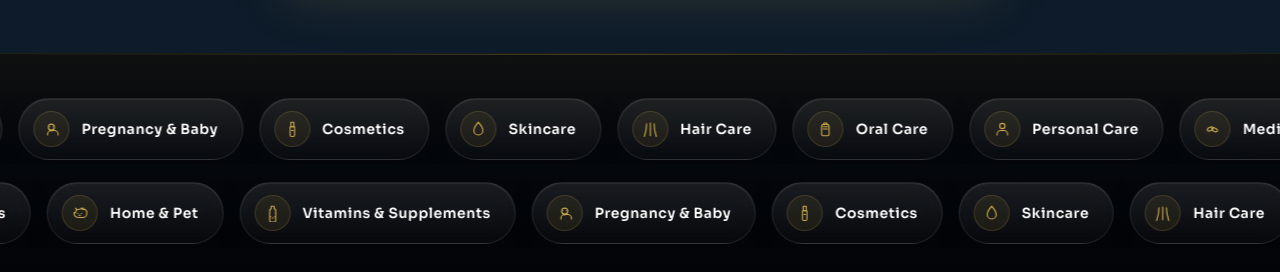
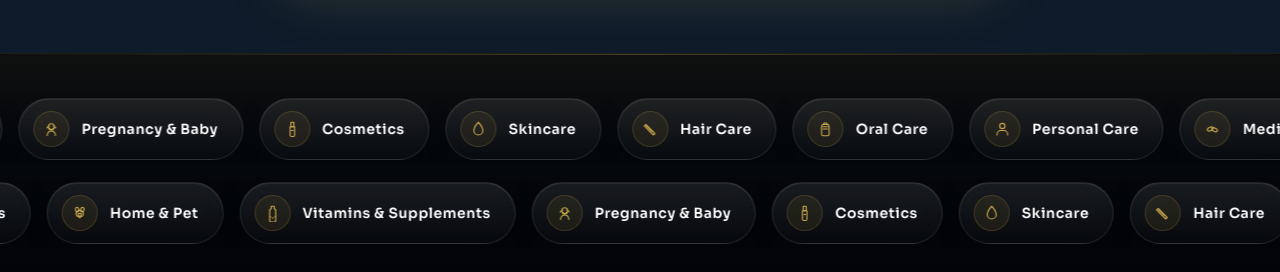
Before and after one commit to galaxrx/galaxrx-marketplace, a Next.js app: page / in a window 1280 px wide. Shown: the part 1400-1672 px from the top of the page. Built offline with nearby package versions, Linux system fonts and the light colour scheme; no server answers.

Commit message:
Category marquee: clearer dog and baby icons, restore comb for hair

```diff
--- a/components/landing/CategoryMarquee.tsx
+++ b/components/landing/CategoryMarquee.tsx
@@ -14,14 +14,15 @@ function IconBottlePills({ className }: { className?: string }) {
   );
 }
 
-/** Pregnancy & Baby — baby */
+/** Pregnancy & Baby — baby (big head, arms, swaddle) */
 function IconBaby({ className }: { className?: string }) {
   return (
     <svg className={className} viewBox="0 0 24 24" fill="none" stroke="currentColor" strokeWidth={SW} aria-hidden>
-      <ellipse cx="12" cy="9.5" rx="4" ry="4" />
-      <path strokeLinecap="round" strokeLinejoin="round" d="M7 20v-1a5 5 0 0 1 5-5h4a5 5 0 0 1 5 5v1" />
-      <path strokeLinecap="round" d="M9.5 9h.01M14.5 9h.01" />
-      <path strokeLinecap="round" strokeLinejoin="round" d="M10 12.5a2 2 0 0 0 4 0" />
+      <circle cx="12" cy="9" r="4" />
+      <path strokeLinecap="round" strokeLinejoin="round" d="M8 9L6 10.5M16 9l2 1.5" />
+      <path strokeLinecap="round" d="M9.5 8h.01M14.5 8h.01" />
+      <path strokeLinecap="round" strokeLinejoin="round" d="M10 11a2 2 0 0 0 4 0" />
+      <path strokeLinecap="round" strokeLinejoin="round" d="M6.5 20.5c0-3.5 2.8-6 5.5-6s5.5 2.5 5.5 6" />
     </svg>
   );
 }
@@ -49,13 +50,12 @@ function IconDroplet({ className }: { className?: string }) {
   );
 }
 
-/** Hair care — hair strands */
-function IconHair({ className }: { className?: string }) {
+/** Hair care — comb */
+function IconComb({ className }: { className?: string }) {
   return (
     <svg className={className} viewBox="0 0 24 24" fill="none" stroke="currentColor" strokeWidth={SW} aria-hidden>
-      <path strokeLinecap="round" d="M7 5c0 8-2 14-3 17" />
-      <path strokeLinecap="round" d="M12 4c0 8 0 14 0 17" />
-      <path strokeLinecap="round" d="M17 5c0 8 2 14 3 17" />
+      <path strokeLinecap="round" strokeLinejoin="round" d="M6 6l12 12-2 2L4 8l2-2z" />
+      <path strokeLinecap="round" d="M7 8l1 1M9 10l1 1M11 12l1 1M13 14l1 1" />
     </svg>
   );
 }
@@ -116,18 +116,18 @@ function IconDumbbell({ className }: { className?: string }) {
   );
 }
 
-/** Home & Pet — dog */
+/** Home & Pet — dog (floppy ears + muzzle, reads clearly at 16px) */
 function IconDog({ className }: { className?: string }) {
   return (
     <svg className={className} viewBox="0 0 24 24" fill="none" stroke="currentColor" strokeWidth={SW} aria-hidden>
-      <path
-        strokeLinecap="round"
-        strokeLinejoin="round"
-        d="M6.5 11.5c0-2.5 2-4.5 4.5-4.5h2l1.5-2 1.5 1.8L17 7c2.5 0 4.5 2 4.5 4.5v1c0 3-2.5 5.5-5.5 5.5h-4C7 18.5 4.5 16 4.5 13v-1.5z"
-      />
-      <path strokeLinecap="round" strokeLinejoin="round" d="M8 7.5L6.5 5.5M16 7.5l1.5-2" />
-      <path strokeLinecap="round" d="M9.5 12.5h.01M14.5 12.5h.01" />
-      <path strokeLinecap="round" d="M11 15h2" />
+      <ellipse cx="8.5" cy="7.5" rx="2.2" ry="3" transform="rotate(-15 8.5 7.5)" />
+      <ellipse cx="15.5" cy="7.5" rx="2.2" ry="3" transform="rotate(15 15.5 7.5)" />
+      <ellipse cx="12" cy="13" rx="5" ry="4.5" />
+      <ellipse cx="12" cy="14.5" rx="2.5" ry="2" />
+      <circle cx="9.5" cy="12" r="0.7" fill="currentColor" stroke="none" />
+      <circle cx="14.5" cy="12" r="0.7" fill="currentColor" stroke="none" />
+      <path strokeLinecap="round" d="M10 16h4" />
+      <path strokeLinecap="round" d="M12 16.5v2" />
     </svg>
   );
 }
@@ -137,7 +137,7 @@ const CATEGORIES: readonly { label: string; icon: (p: { className?: string }) =>
   { label: "Pregnancy & Baby", icon: IconBaby },
   { label: "Cosmetics", icon: IconLipstick },
   { label: "Skincare", icon: IconDroplet },
-  { label: "Hair Care", icon: IconHair },
+  { label: "Hair Care", icon: IconComb },
   { label: "Oral Care", icon: IconToothpaste },
   { label: "Personal Care", icon: IconUser },
   { label: "Medicines", icon: IconPills },
```
